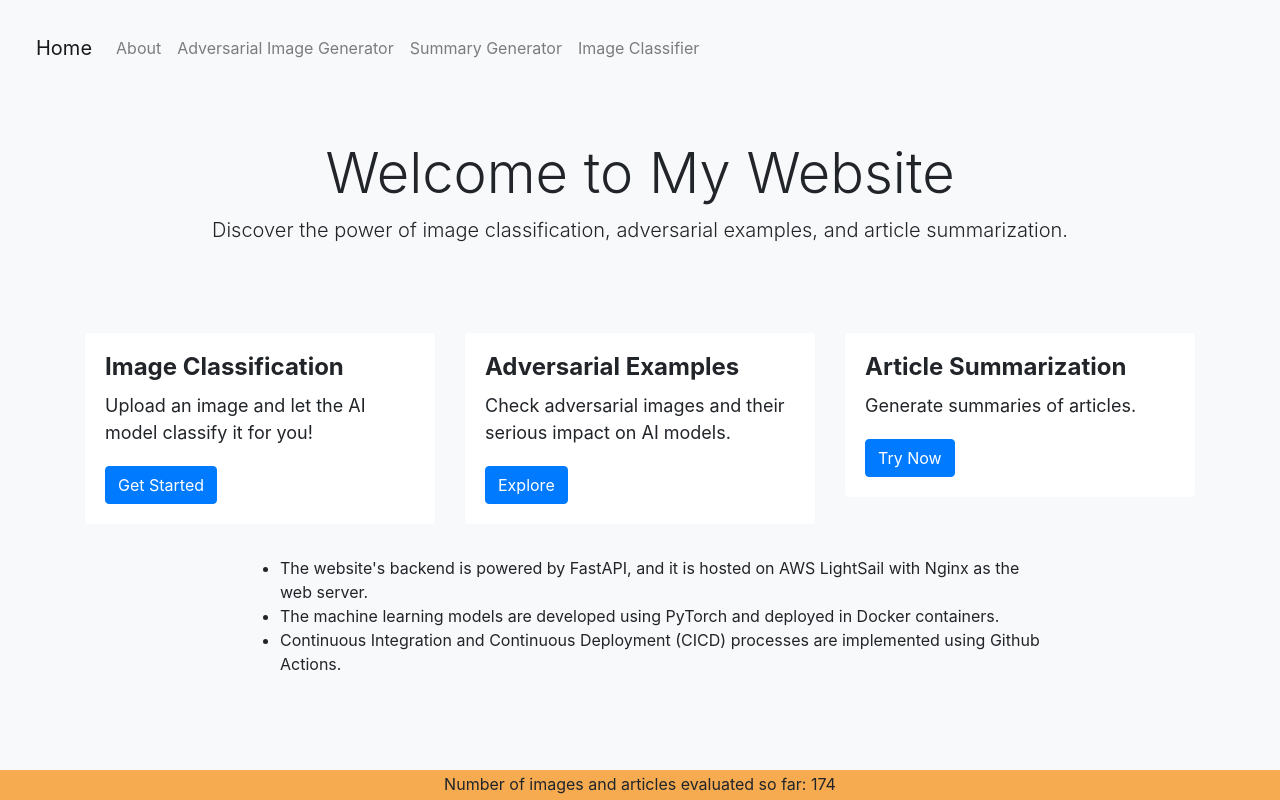
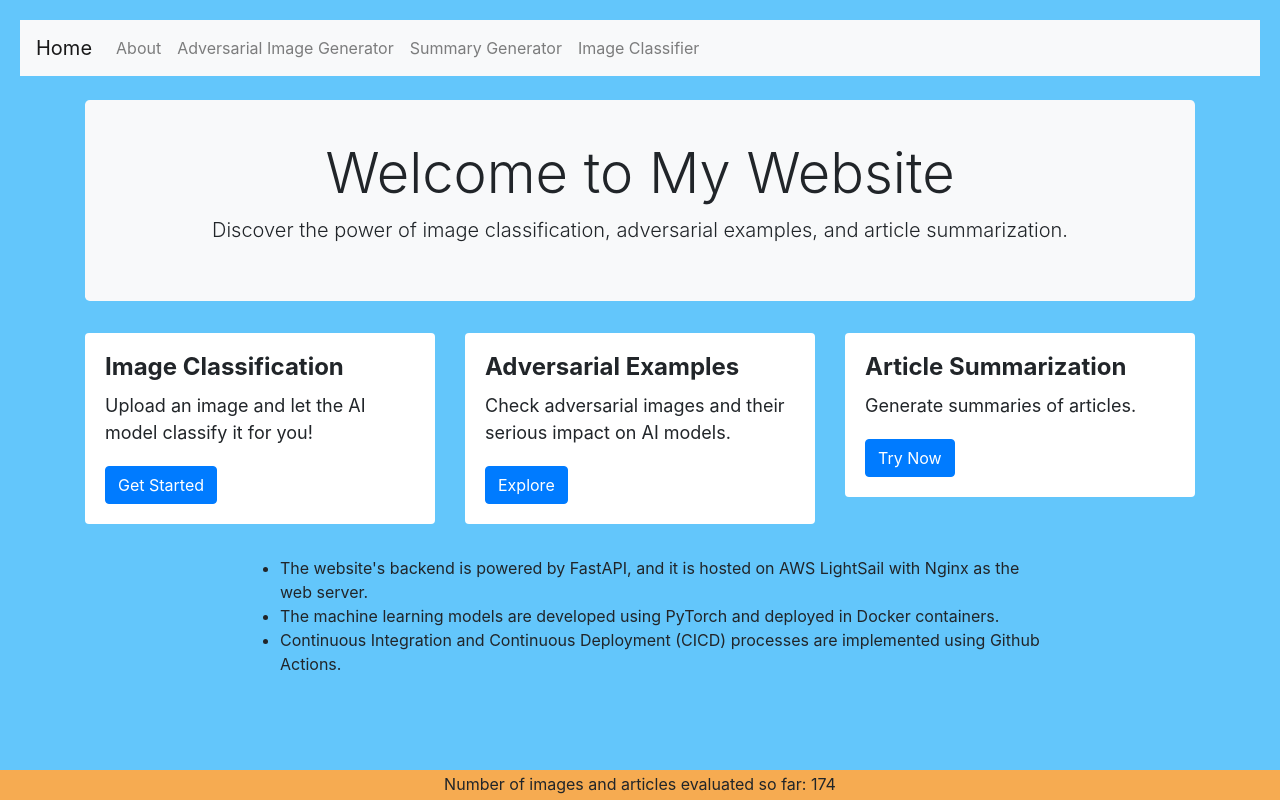
Before and after one commit to Hrushikesh-github/my-website, a FastAPI app: page / in a window 1280 px wide. Run offline with FastAPI, Linux system fonts and the light colour scheme; some libraries are stand-ins or nearby versions.

Commit message:
Changed color as part of testing CICD

```diff
--- a/templates/home.html
+++ b/templates/home.html
@@ -8,7 +8,7 @@
     />
     <style>
       body {
-        background-color: #f8f9fa;
+        background-color: #63c6fb;
         padding: 20px;
       }
       .jumbotron {
```
